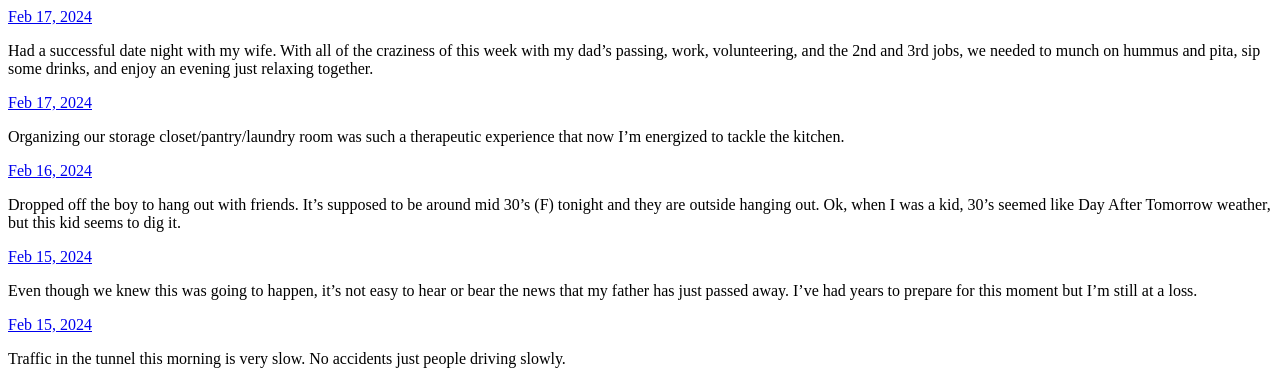
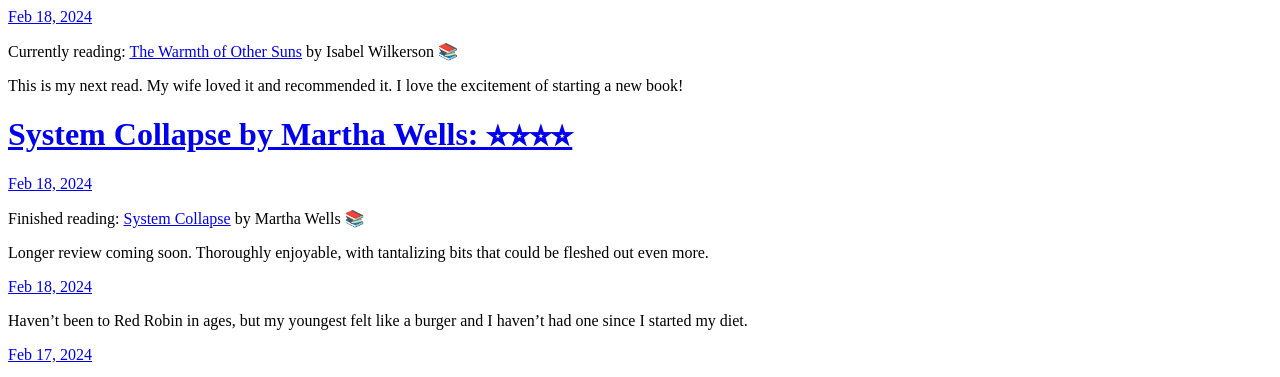
Before and after one commit to astrodad/javier.plumey.com, a plain HTML site: page index.html in a window 1280 px wide. Shown: the top 377 px of the page. Drawn offline with Linux system fonts and the light colour scheme.

Commit message:
Archiving from Micro.blog.

```diff
--- a/index.html
+++ b/index.html
@@ -21,6 +21,43 @@
 <div class="h-feed">
 
 
+
+	  <div class="h-entry">
+
+
+		<a href="https://javier.plumey.com/2024/02/18/currently-reading-the.html" class="u-url"><time class="dt-published" datetime="2024-02-18 21:07:39 -0500">Feb 18, 2024</time></a>
+
+		<div class="e-content">
+			 <p>Currently reading: <a href="https://micro.blog/books/9780679763888">The Warmth of Other Suns</a> by Isabel Wilkerson 📚</p>
+<p>This is my next read. My wife loved it and recommended it. I love the excitement of starting a new book!</p>
+
+		</div>
+	  </div>
+
+	  <div class="h-entry">
+
+			<h1><a href="https://javier.plumey.com/2024/02/18/system-collapse-by.html">System Collapse by Martha Wells: ⭐︎⭐︎⭐︎⭐︎  </a></h1>
+
+
+		<a href="https://javier.plumey.com/2024/02/18/system-collapse-by.html" class="u-url"><time class="dt-published" datetime="2024-02-18 20:13:43 -0500">Feb 18, 2024</time></a>
+
+		<div class="e-content">
+			 <p>Finished reading: <a href="https://micro.blog/books/9781250826985">System Collapse</a> by Martha Wells 📚</p>
+<p>Longer review coming soon. Thoroughly enjoyable, with tantalizing bits that could be fleshed out even more.</p>
+
+		</div>
+	  </div>
+
+	  <div class="h-entry">
+
+
+		<a href="https://javier.plumey.com/2024/02/18/red-robin-gourmet.html" class="u-url"><time class="dt-published" datetime="2024-02-18 17:49:15 -0500">Feb 18, 2024</time></a>
+
+		<div class="e-content">
+			 <p>Haven’t been to Red Robin in ages, but my youngest felt like a burger and I haven’t had one since I started my diet.</p>
+
+		</div>
+	  </div>
 
 	  <div class="h-entry">
 
@@ -73,12 +110,12 @@
 
 		<div class="e-content">
 			 <p>Traffic in the tunnel this morning is very slow. No accidents just people driving slowly.</p>
-<p><a href="https://javier.plumey.com/uploads/2024/090955d9-acc5-4945-903d-2894a802d49c.jpg"
+<p><a href="https://cdn.uploads.micro.blog/27737/2024/090955d9-acc5-4945-903d-2894a802d49c.jpg"
    class="glightbox"
    data-gallery="42e0aaf59f19528d5c30de6f9c579352"
 
 >
-  <img src ="https://javier.plumey.com/uploads/2024/090955d9-acc5-4945-903d-2894a802d49c.jpg"
+  <img src ="https://cdn.uploads.micro.blog/27737/2024/090955d9-acc5-4945-903d-2894a802d49c.jpg"
        style="border-radius: 5px; max-width: 100%"
        alt="Traffic driving through an illuminated tunnel, with red lights reflected on the ceiling and vehicles ahead."
 
```
